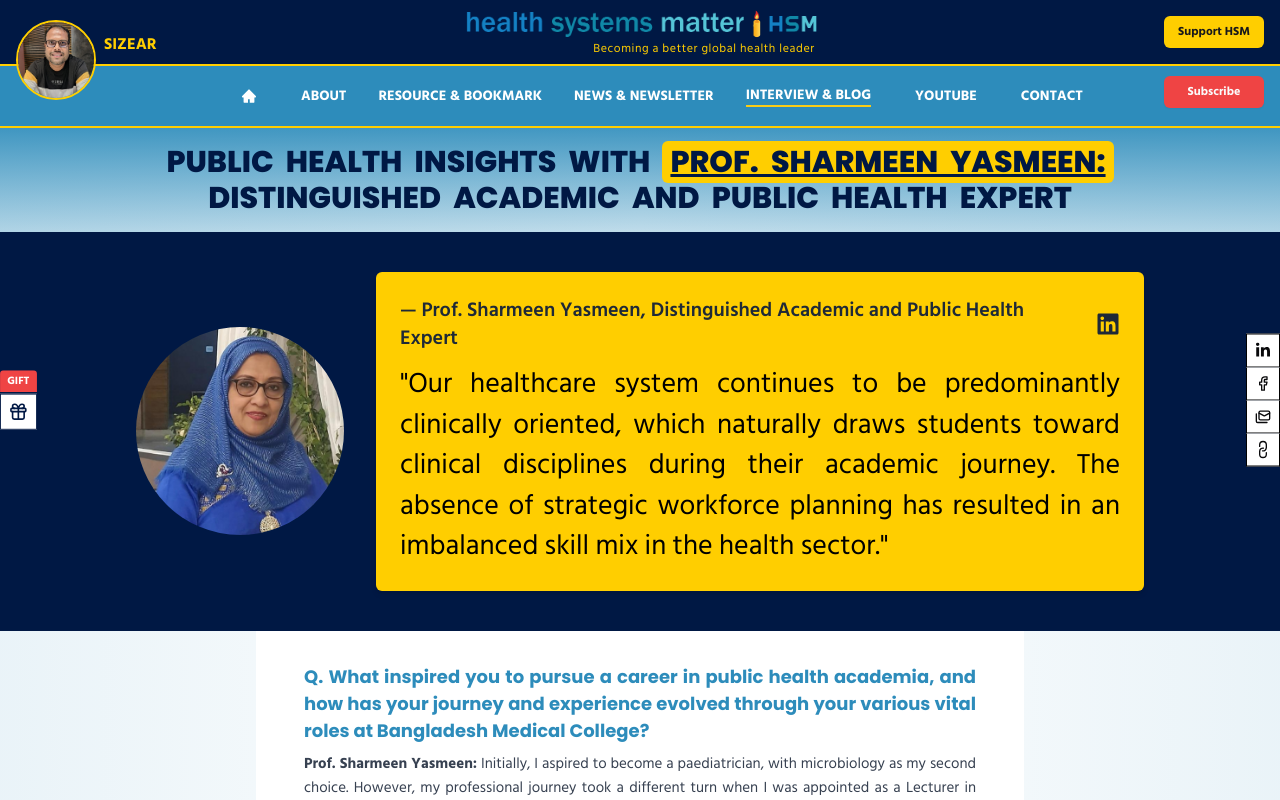
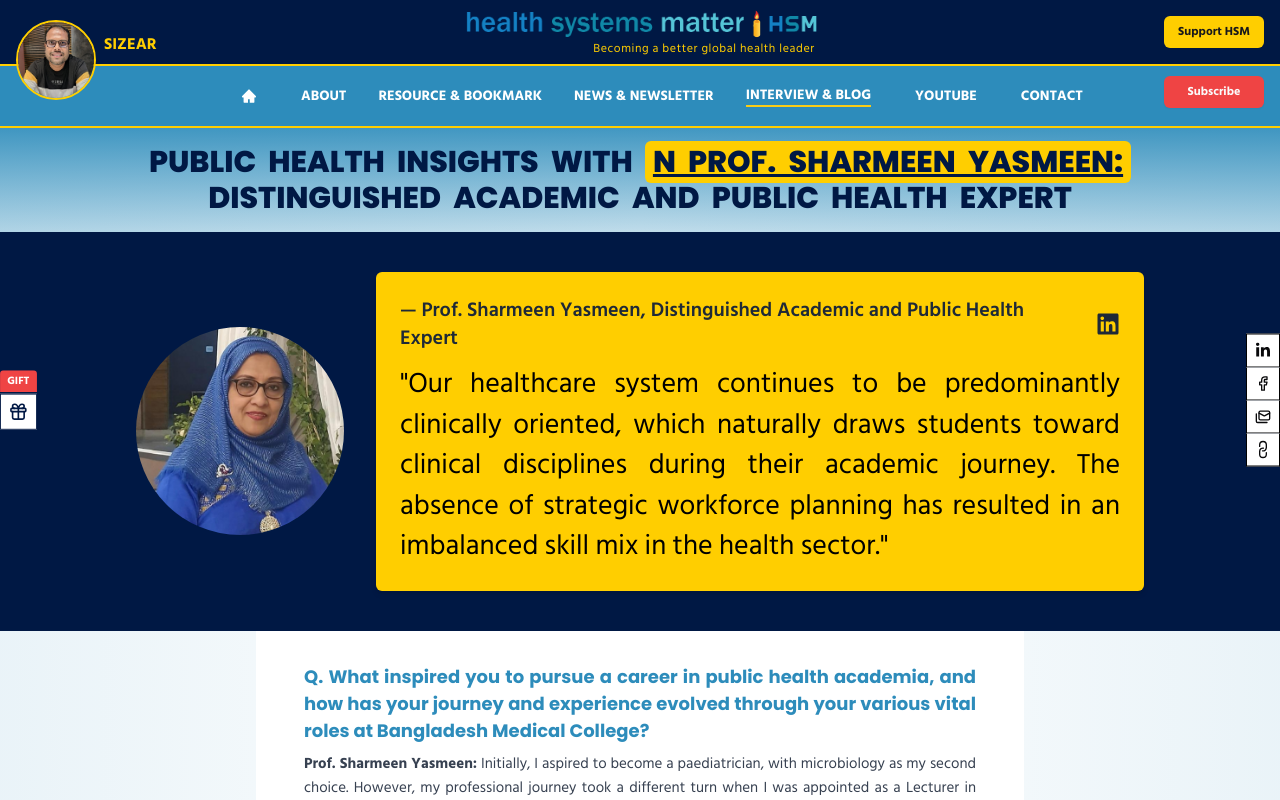
Before and after one commit to Muhammad-AIUB/HSM, a Next.js app: page /interview/public-health-insights-with-sharmeen-yasmeen in a window 1280 px wide. Shown: the top 800 px of the page. Built offline with nearby package versions, Linux system fonts and the light colour scheme.

Commit message:
clone add1

```diff
--- a/app/interview/public-health-insights-with-sharmeen-yasmeen/page.tsx
+++ b/app/interview/public-health-insights-with-sharmeen-yasmeen/page.tsx
@@ -19,7 +19,7 @@ const PublicHealthInsightsWithSharmeenYasmeen = () => {
               Public Health Insights with{" "}
               <Link href="">
                 <span className="bg-[#FFCE00] px-2 rounded-md font-extrabold text-[#001844] underline">
-                  PROF. SHARMEEN YASMEEN:
+                  N PROF. SHARMEEN YASMEEN:
                 </span>
               </Link>{" "}
               <br /> Distinguished Academic and Public Health Expert
```
